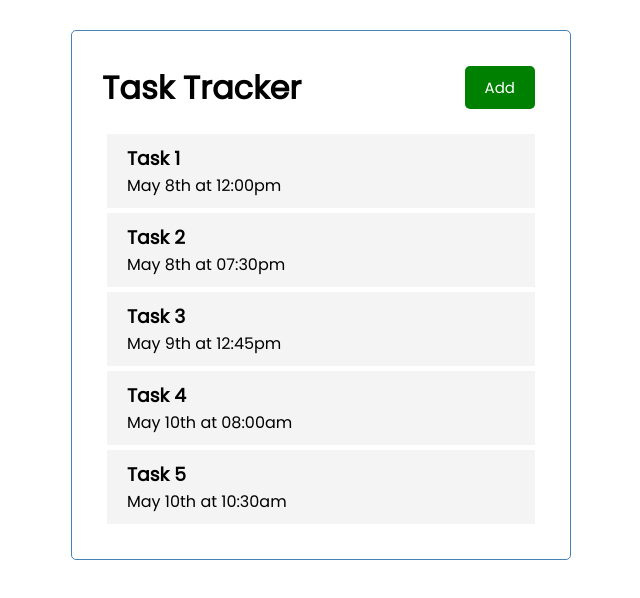
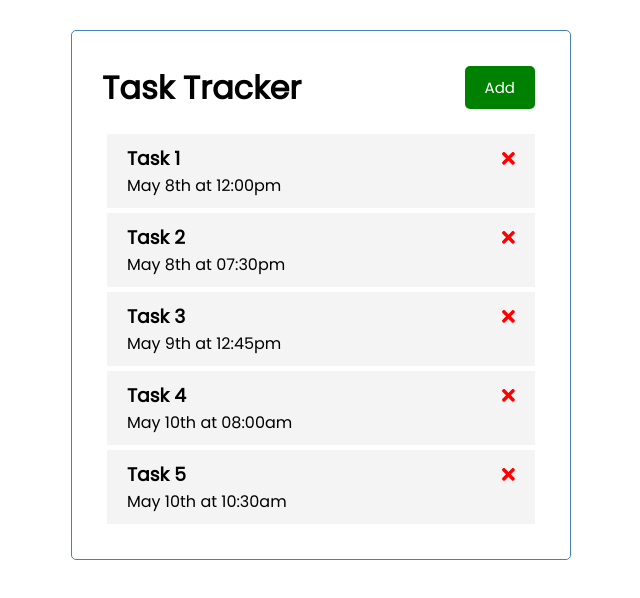
Before and after one commit to akshayG14/task-tracker-app, an Angular app in the folder task-tracker-app/: page / in a window 1280 px wide. Shown: the top 598 px of the page, without its empty margins (319-959 px from the left). Built offline with nearby package versions, Linux system fonts and the light colour scheme.

Commit message:
Updated item with icon

```diff
--- a/task-tracker-app/src/app/components/tasks/task-item/task-item.component.html
+++ b/task-tracker-app/src/app/components/tasks/task-item/task-item.component.html
@@ -1,4 +1,6 @@
 <div class="task">
-  <h3>{{task.text}}</h3>
+  <h3>{{task.text}}
+    <fa-icon [icon]="faTimes" [ngStyle]="{'color': 'red'}"></fa-icon>
+  </h3>
   <p>{{task.day}}</p>
 </div>
--- a/task-tracker-app/src/app/components/tasks/task-item/task-item.component.ts
+++ b/task-tracker-app/src/app/components/tasks/task-item/task-item.component.ts
@@ -1,6 +1,8 @@
 import { Component, Input, OnInit } from '@angular/core';
 
 import { Task } from 'src/app/models/Task';
+
+import { faTimes } from '@fortawesome/free-solid-svg-icons';
 
 @Component({
   selector: 'app-task-item',
@@ -9,6 +11,7 @@
 })
 export class TaskItemComponent implements OnInit {
   @Input() task!: Task;
+  faTimes = faTimes;
 
   constructor() { }
 
```
